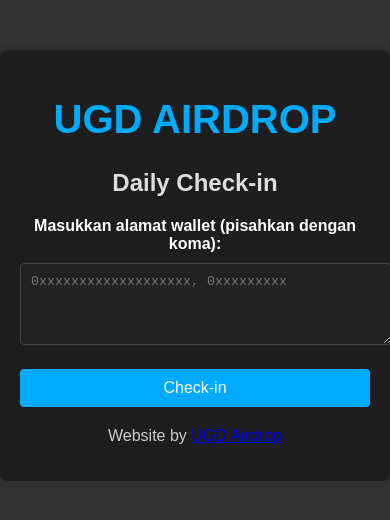
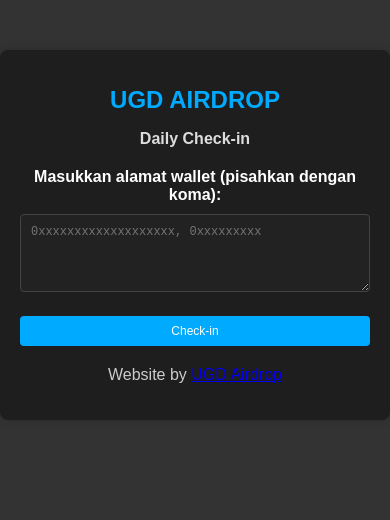
Before and after one commit to Semutireng22/ugdreddio, a plain HTML site: page index.html in a window 390 px wide. Drawn offline with Linux system fonts and the light colour scheme.

Commit message:
Update styles.css

```diff
--- a/styles.css
+++ b/styles.css
@@ -46,6 +46,7 @@ textarea {
     border-radius: 4px;
     background: #222; /* Warna latar belakang textarea */
     color: #fff; /* Warna teks textarea putih */
+    box-sizing: border-box;
 }
 
 button {
@@ -73,3 +74,41 @@ footer {
     margin-top: 20px;
     color: #ccc; /* Warna teks footer abu-abu terang */
 }
+
+/* Media Queries */
+@media (max-width: 768px) {
+    header h1 {
+        font-size: 2em;
+    }
+
+    header h2 {
+        font-size: 1.2em;
+    }
+
+    textarea {
+        font-size: 14px;
+    }
+
+    button {
+        font-size: 14px;
+    }
+}
+
+@media (max-width: 480px) {
+    header h1 {
+        font-size: 1.5em;
+    }
+
+    header h2 {
+        font-size: 1em;
+    }
+
+    textarea {
+        font-size: 12px;
+    }
+
+    button {
+        font-size: 12px;
+        padding: 8px;
+    }
+}
```
